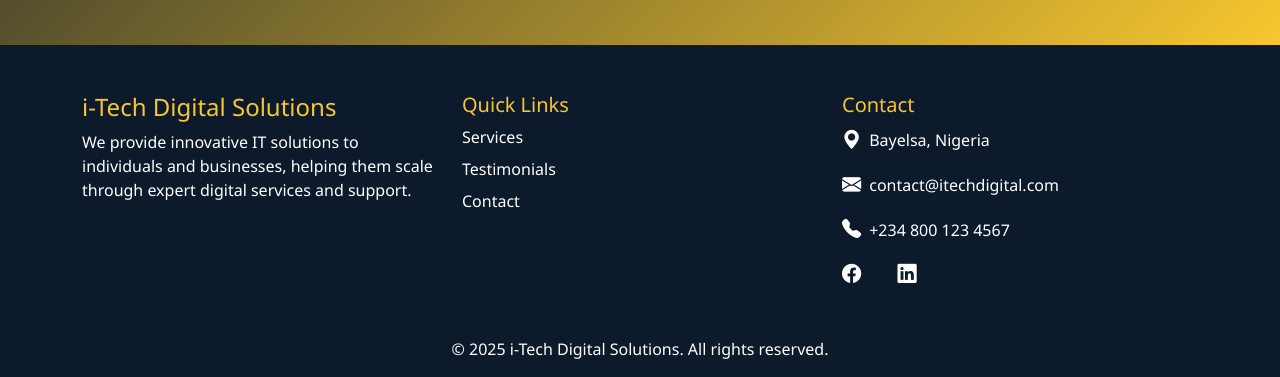
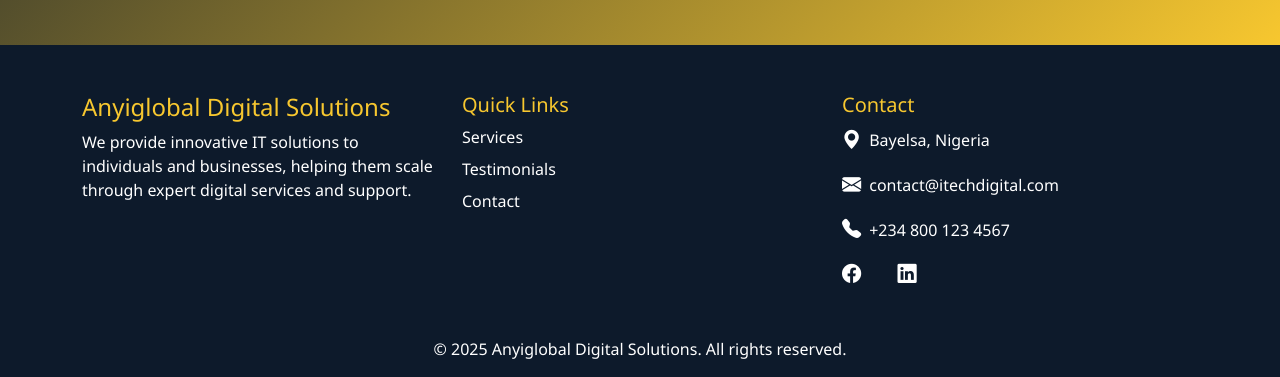
Before and after one commit to Anyi-global/landing-page, a plain HTML site: page index.html in a window 1280 px wide. Shown: the part 2538-2915 px from the top of the page. Drawn offline with nearby package versions, Linux system fonts and the light colour scheme; some icons are missing.

Commit message:
Update index.html
Change i-Tech to Anyiglobal

```diff
--- a/index.html
+++ b/index.html
@@ -3,7 +3,7 @@
 <head>
   <meta charset="UTF-8" />
   <meta name="viewport" content="width=device-width, initial-scale=1.0" />
-  <title>i-Tech Digital Solutions</title>
+  <title>Anyiglobal Digital Solutions</title>
   <link href="https://cdn.jsdelivr.net/npm/bootstrap@5.3.3/dist/css/bootstrap.min.css" rel="stylesheet" />
   <link href="https://cdn.jsdelivr.net/npm/bootstrap-icons@1.10.5/font/bootstrap-icons.css" rel="stylesheet">
   <link rel="stylesheet" href="css/style.css" />
@@ -318,7 +318,7 @@
       <div class="row">
         <!-- Company Info -->
         <div class="col-md-4 mb-4">
-          <h4 class="text-gold">i-Tech Digital Solutions</h4>
+          <h4 class="text-gold">Anyiglobal Digital Solutions</h4>
           <p>We provide innovative IT solutions to individuals and businesses, helping them scale through expert digital services and support.</p>
         </div>
 
@@ -347,7 +347,7 @@
       </div>
 
       <div class="text-center mt-4">
-        <p class="mb-0">&copy; 2025 i-Tech Digital Solutions. All rights reserved.</p>
+        <p class="mb-0">&copy; 2025 Anyiglobal Digital Solutions. All rights reserved.</p>
       </div>
     </div>
   </footer>
```
